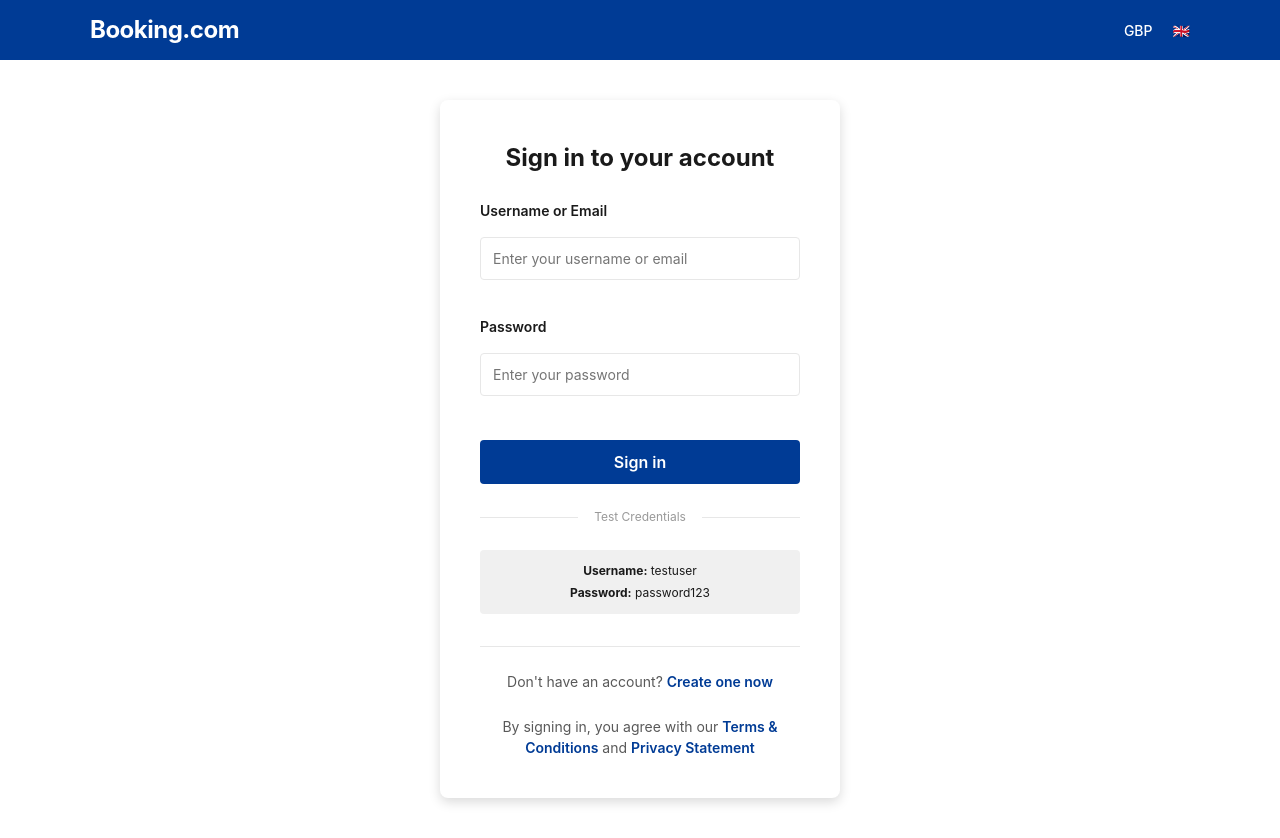
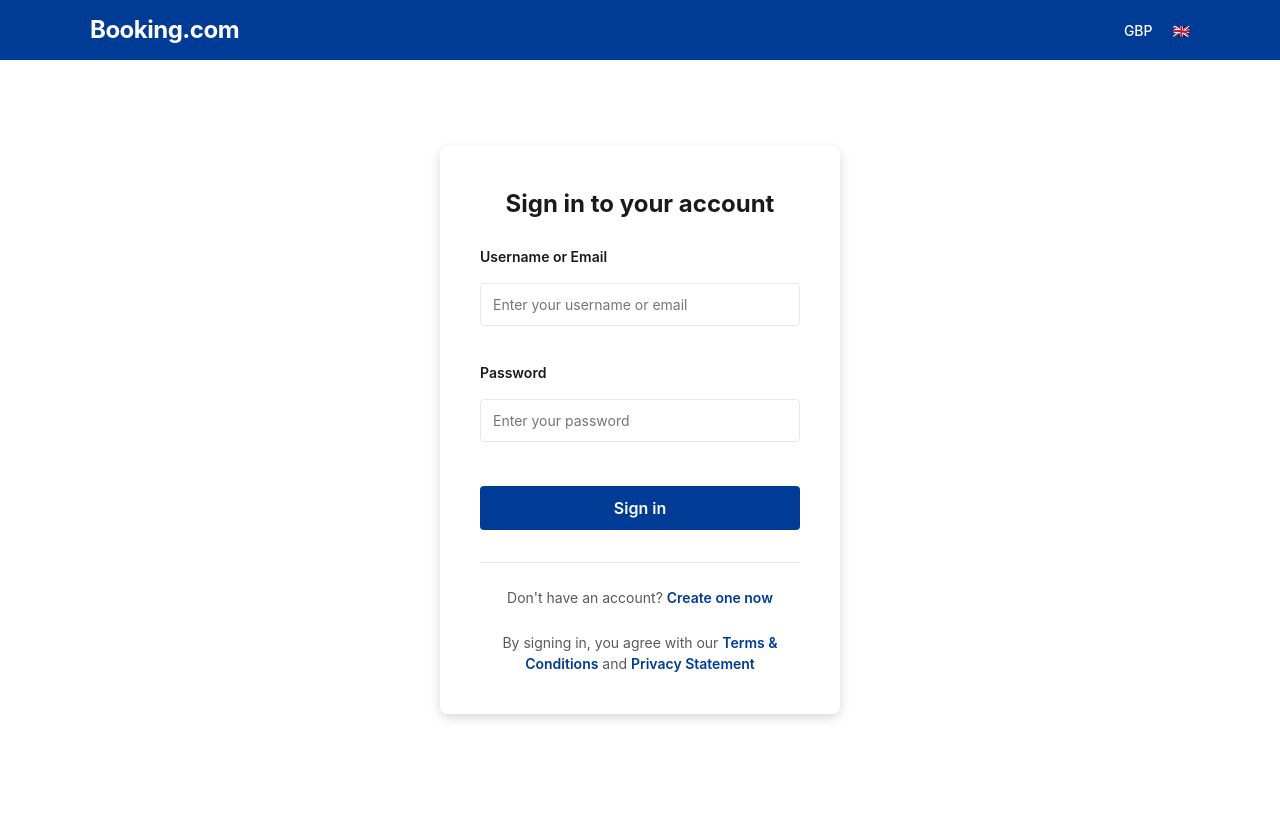
Before and after one commit to arjavlamsal/capstone_project_team_phantom, a Next.js app in the folder frontend/: page /login in a window 1280 px wide. After the commit the page ends 800 px from the top, so only its background shows below. Built offline with nearby package versions, Linux system fonts and the light colour scheme; no server answers.

Commit message:
fix(auth): implement password hashing and secure httponly cookies

```diff
--- a/frontend/app/bookings/page.jsx
+++ b/frontend/app/bookings/page.jsx
@@ -19,7 +19,9 @@ export default function MyBookings() {
     try {
       setLoading(true);
       // VUL: IDOR vulnerability - can access any user's bookings by changing userId
-      const res = await fetch(`${apiBaseUrl}/api/bookings/user/${userId}`);
+      const res = await fetch(`${apiBaseUrl}/api/bookings/user/${userId}`, {
+        credentials: "include",
+      });
       const data = await res.json();
       setBookings(data);
     } catch (err) {
@@ -36,6 +38,7 @@ export default function MyBookings() {
       // VUL: CSRF vulnerability - no token, VUL: IDOR - can delete any booking
       const res = await fetch(`${apiBaseUrl}/api/bookings/${bookingId}`, {
         method: "DELETE",
+        credentials: "include",
       });
       if (res.ok) {
         alert("Booking deleted");
--- a/frontend/app/hotels/[id]/page.jsx
+++ b/frontend/app/hotels/[id]/page.jsx
@@ -28,7 +28,9 @@ export default function HotelDetails() {
   const fetchHotel = async () => {
     try {
       setLoading(true);
-      const res = await fetch(`${apiBaseUrl}/api/hotels/${hotelId}`);
+      const res = await fetch(`${apiBaseUrl}/api/hotels/${hotelId}`, {
+        credentials: "include",
+      });
       const data = await res.json();
       setHotel(data);
     } catch (err) {
@@ -44,6 +46,7 @@ export default function HotelDetails() {
       const res = await fetch(`${apiBaseUrl}/api/hotels/${hotelId}/reviews`, {
         method: "POST",
         headers: { "Content-Type": "application/json" },
+        credentials: "include",
         body: JSON.stringify({
           user_id: 1,
           rating: newReview.rating,
@@ -68,6 +71,7 @@ export default function HotelDetails() {
       const res = await fetch(`${apiBaseUrl}/api/bookings`, {
         method: "POST",
         headers: { "Content-Type": "application/json" },
+        credentials: "include",
         body: JSON.stringify({
           user_id: 1,
           hotel_id: hotelId,
--- a/frontend/app/login/page.jsx
+++ b/frontend/app/login/page.jsx
@@ -25,6 +25,7 @@ export default function Login() {
       const res = await fetch(`${apiBaseUrl}/api/login`, {
         method: "POST",
         headers: { "Content-Type": "application/json" },
+        credentials: "include",
         body: JSON.stringify(formData),
       });
 
@@ -35,8 +36,7 @@ export default function Login() {
         return;
       }
 
-      // VUL: Weak session management - storing JWT in localStorage
-      localStorage.setItem("token", data.token);
+      // FIX: Rely on HttpOnly cookie set by server; only store user_id
       localStorage.setItem("user_id", data.user_id);
 
       alert("Login successful!");
@@ -105,27 +105,7 @@ export default function Login() {
             </button>
           </form>
 
-          <div className="auth-divider">
-            <span>Test Credentials</span>
-          </div>
 
-          <div
-            style={{
-              backgroundColor: "#f0f0f0",
-              padding: "12px",
-              borderRadius: "var(--border-radius-sm)",
-              marginBottom: "24px",
-              fontSize: "12px",
-              textAlign: "center",
-            }}
-          >
-            <p style={{ marginBottom: "4px" }}>
-              <strong>Username:</strong> testuser
-            </p>
-            <p>
-              <strong>Password:</strong> password123
-            </p>
-          </div>
 
           <div className="auth-footer">
             <p>
--- a/frontend/app/register/page.jsx
+++ b/frontend/app/register/page.jsx
@@ -27,6 +27,7 @@ export default function Register() {
       const res = await fetch(`${apiBaseUrl}/api/register`, {
         method: "POST",
         headers: { "Content-Type": "application/json" },
+        credentials: "include",
         body: JSON.stringify(formData),
       });
 
@@ -37,8 +38,7 @@ export default function Register() {
         return;
       }
 
-      // VUL: Weak session management - storing JWT in localStorage without expiration check
-      localStorage.setItem("token", data.token);
+      // FIX: Relies on HttpOnly cookie
       localStorage.setItem("user_id", data.user_id);
 
       alert("Registration successful!");
```
Also changed, not shown: 1 other file (tests, documents, lock files or other folders).
